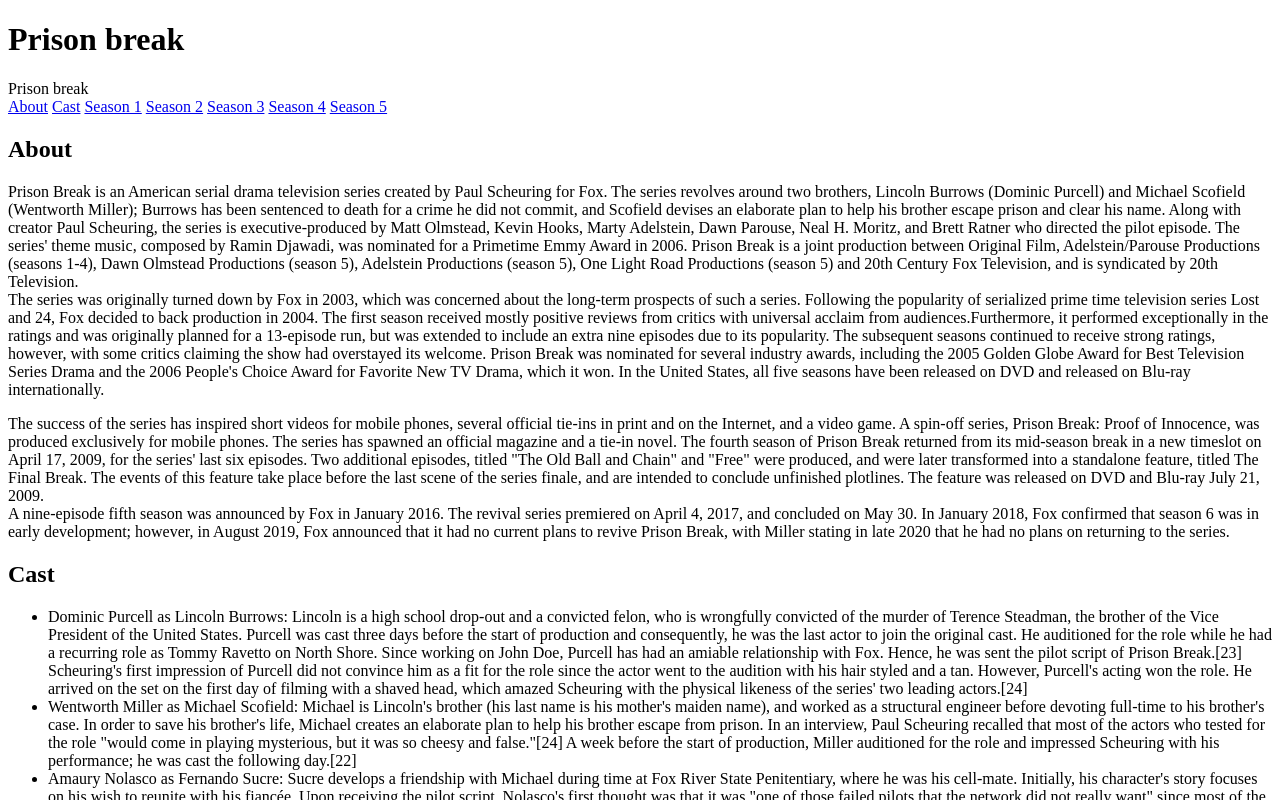
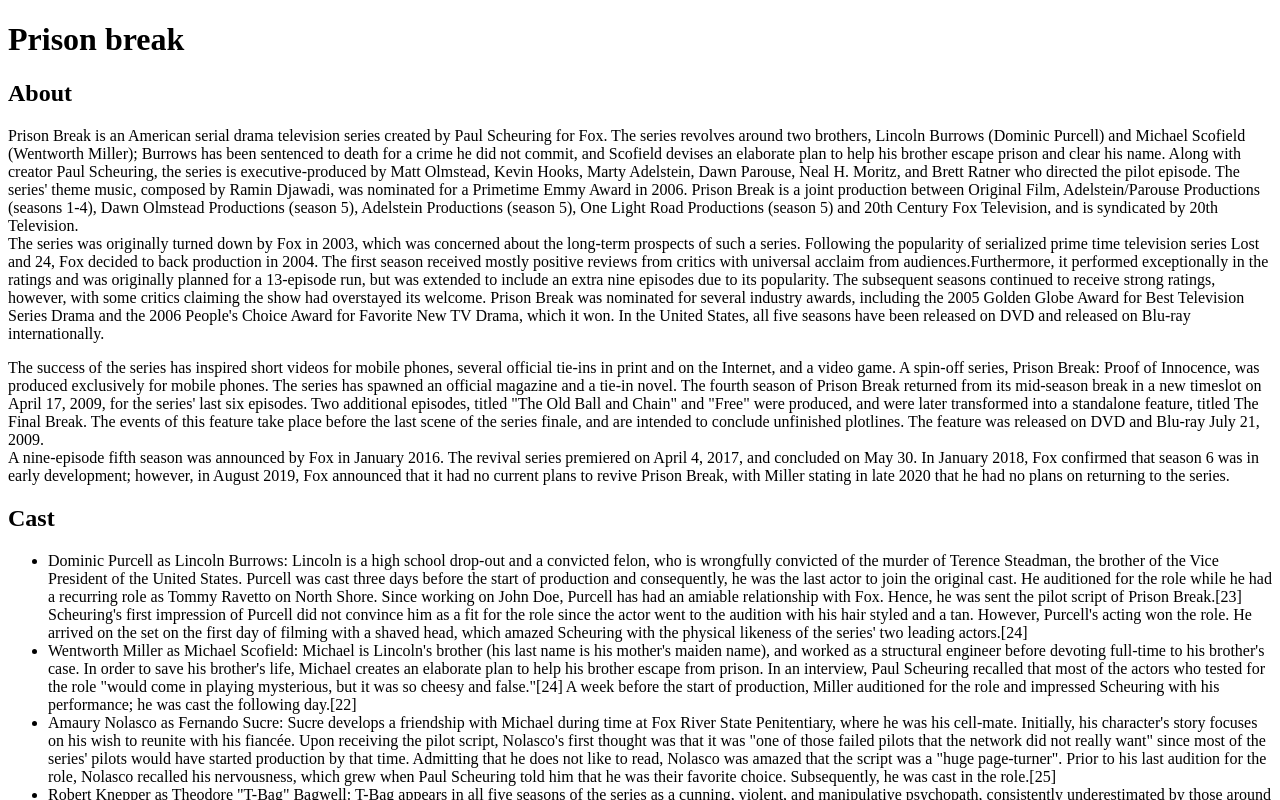
Before and after one commit to Outkarm/curly-couscous, a plain HTML site: page index.html in a window 1280 px wide. Shown: the top 800 px of the page. Drawn offline with Linux system fonts and the light colour scheme.

Commit message:
Added the stylesheet

```diff
--- a/index.html
+++ b/index.html
@@ -5,6 +5,7 @@
     <meta http-equiv="X-UA-Compatible" content="IE=edge" />
     <meta name="viewport" content="width=device-width, initial-scale=1.0" />
     <title>Prison Break</title>
+    <link rel="stylesheet" href="stylesheet.css">
   </head>
   <body>
     <h1 id="topic">Prison break</h1>
--- /dev/null
+++ b/stylesheet.css
@@ -0,0 +1,40 @@
+
+
+#navbar {
+  height: 100%;
+  width: 0;
+  position: fixed;
+  z-index: 1;
+  top: 0;
+  left: 0;
+  background-color: #111;
+  overflow-x: hidden;
+  transition: 0.5s;
+  padding-top: 60px;
+}
+
+#navbar a {
+  padding: 8px 8px 8px 32px;
+  text-decoration: none;
+  font-size: 25px;
+  color: #818181;
+  display: block;
+  transition: 0.3s;
+}
+
+#navbar a:hover {
+  color: #f1f1f1;
+}
+
+#navbar .nav-link {
+  position: absolute;
+  top: 0;
+  right: 25px;
+  font-size: 36px;
+  margin-left: 50px;
+}
+
+@media screen and (max-height: 450px) {
+    #navbar {padding-top: 15px;}
+    #navbar a {font-size: 18px;}
+}
```
